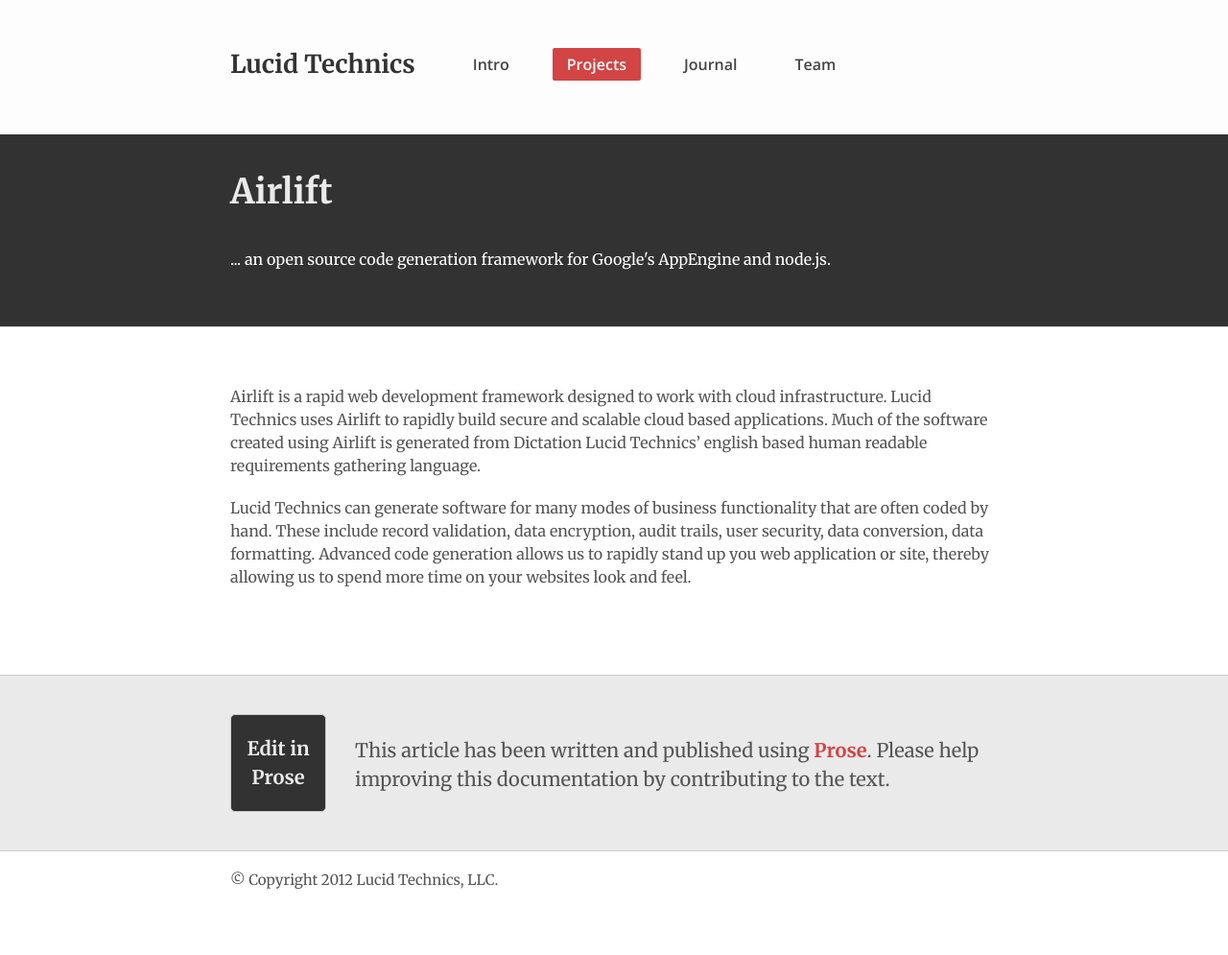
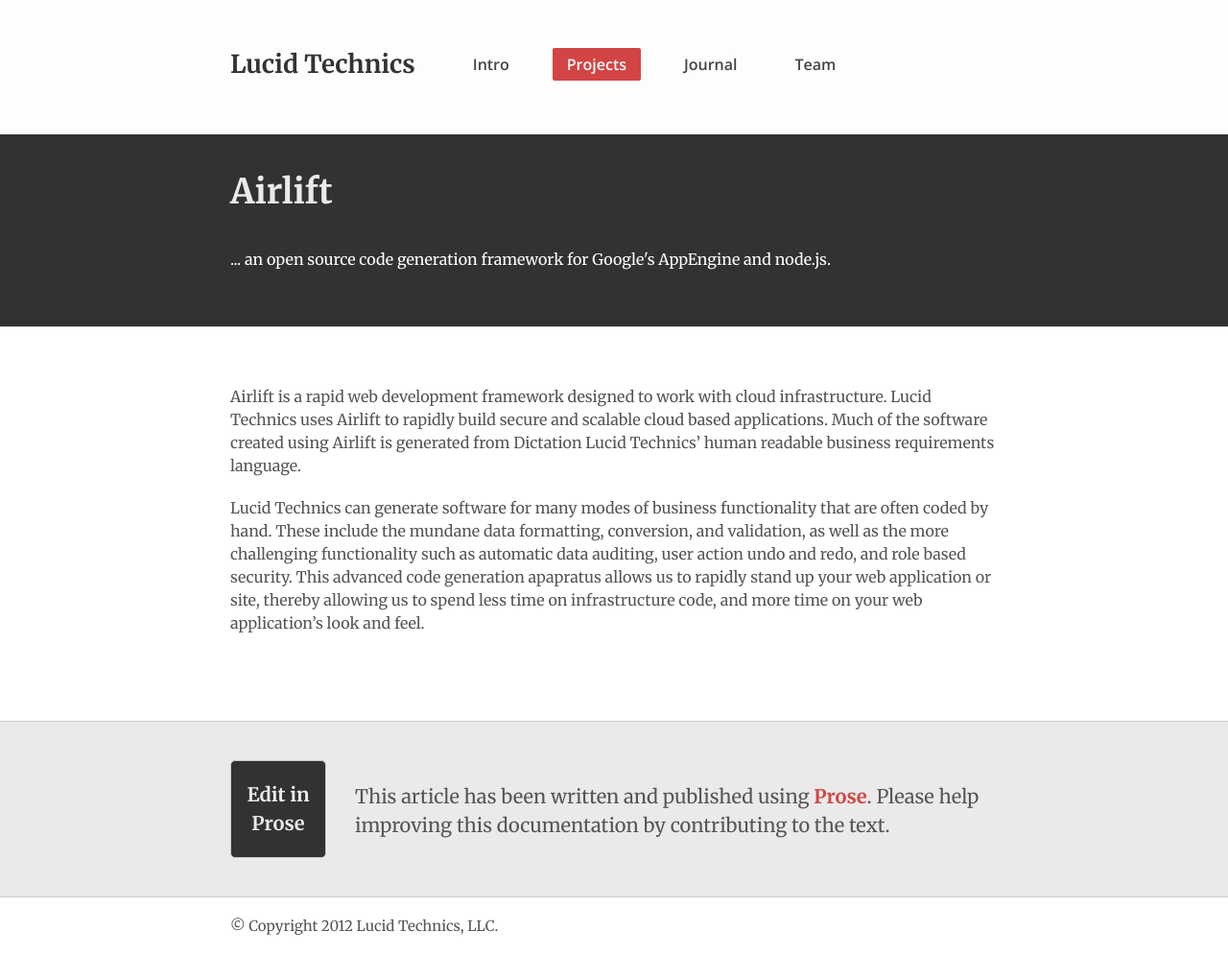
Before and after one commit to LucidTechnics/lucidtechnics.github.com, a Jekyll site: the page built from _posts/projects/0100-01-01-airlift.md, in a window 1280 px wide. Shown: the whole page at 96% size. Built offline with Jekyll 4.4.1, drawn with Linux system fonts in a browser that asks for light colours; nearby versions of some CDN libraries; before the commit the page ends 947 px from its top, so only the background shows below that.

Commit message:
Updated _posts/projects/0100-01-01-airlift.md

```diff
--- a/_posts/projects/0100-01-01-airlift.md
+++ b/_posts/projects/0100-01-01-airlift.md
@@ -12,6 +12,6 @@
 published: true
 ---
 
-Airlift is a rapid web development framework designed to work with cloud infrastructure. Lucid Technics uses Airlift to rapidly build secure and scalable cloud based applications.  Much of the software created using Airlift is generated from Dictation Lucid Technics' english based human readable requirements gathering language.
+Airlift is a rapid web development framework designed to work with cloud infrastructure. Lucid Technics uses Airlift to rapidly build secure and scalable cloud based applications.  Much of the software created using Airlift is generated from Dictation Lucid Technics' human readable business requirements language.
 
-Lucid Technics can generate software for many modes of business functionality that are often coded by hand.  These include record validation, data encryption, audit trails, user security, data conversion, data formatting.  Advanced code generation allows us to rapidly stand up you web application or site, thereby allowing us to spend more time on your websites look and feel.
+Lucid Technics can generate software for many modes of business functionality that are often coded by hand.  These include the mundane data formatting, conversion, and validation, as well as the more challenging functionality such as automatic data auditing, user action undo and redo, and role based security.  This advanced code generation apapratus allows us to rapidly stand up your web application or site, thereby allowing us to spend less time on infrastructure code, and more time on your web application's look and feel.
```
